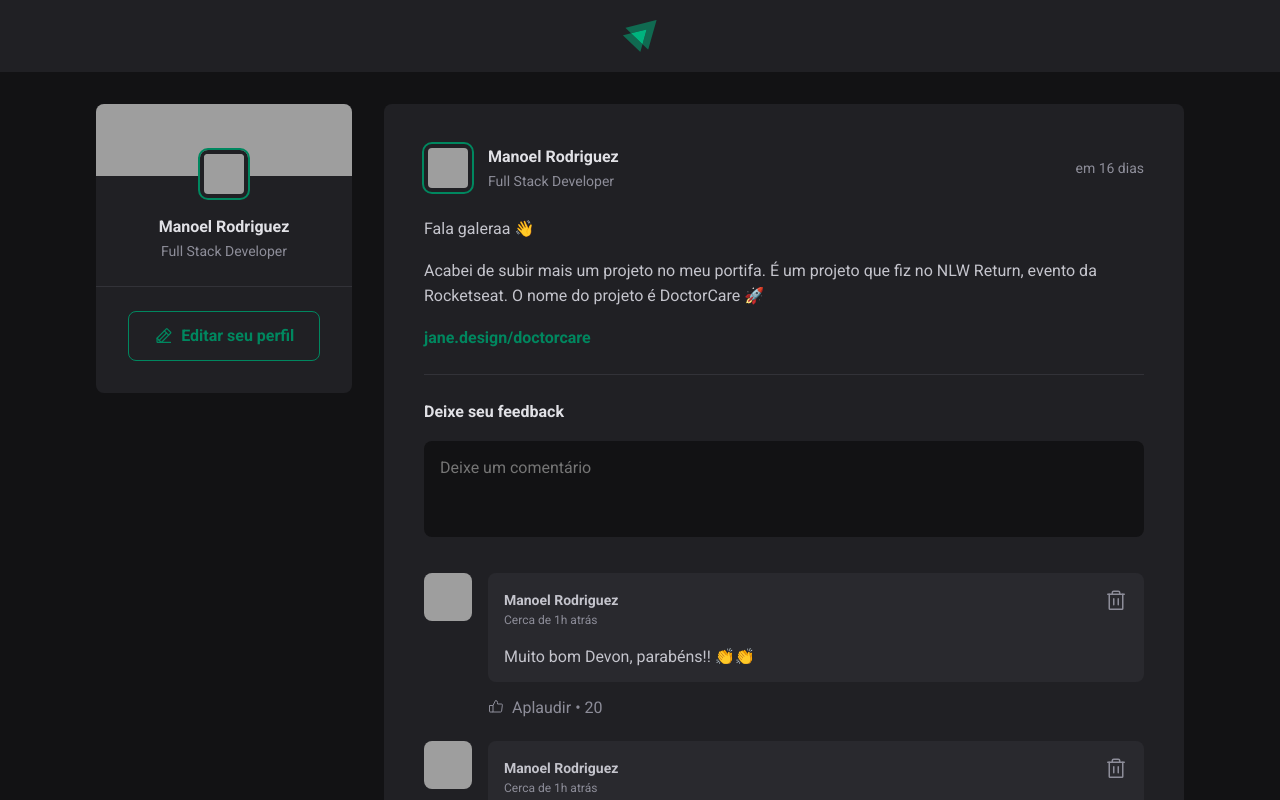
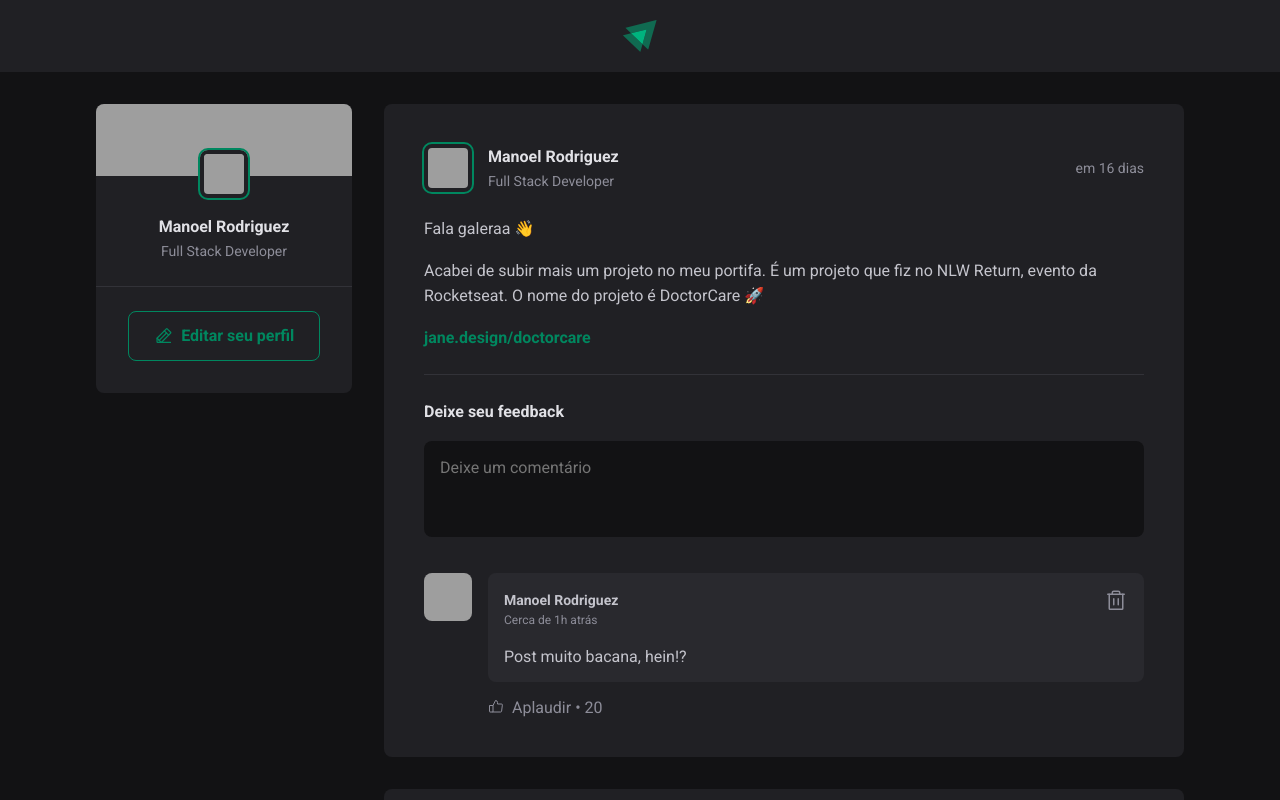
Before and after one commit to ManoelRodriguez/ignite-feed, a React (Vite) app: page / in a window 1280 px wide. Shown: the top 800 px of the page. Built offline with nearby package versions, Linux system fonts and the light colour scheme; grey boxes are pictures that could not be loaded.

Commit message:
Aplicando useState nos coments

```diff
--- a/src/components/Comment.jsx
+++ b/src/components/Comment.jsx
@@ -2,7 +2,7 @@
 import styles from './Comment.module.css'
 import { Avatar } from './Avatar'
 
-export function Comment() {
+export function Comment(props) {
     return (
         <div className={styles.comment}>
             <Avatar hasBorder={false} src="https://github.com/ManoelRodriguez.png" />
@@ -19,7 +19,7 @@
                         </button>
                     </header>
 
-                    <p>Muito bom Devon, parabéns!! 👏👏</p>
+                    <p>{props.content}</p>
                 </div>
                 <footer>
                     <button>
--- a/src/components/Post.jsx
+++ b/src/components/Post.jsx
@@ -4,8 +4,16 @@
 import { Avatar } from './Avatar'
 import { Comment } from './Comment'
 import styles from './Post.module.css'
+import { useState } from 'react'
 
 export function Post({ author, publishedAt, content }) {
+
+    const [comments, setComments] = useState([
+        'Post muito bacana, hein!?'
+    ])
+
+    const [newCommentText, setNewCommentText] = useState('')
+
     const publishedDateFormat = format(publishedAt, "dd 'de' LLLL 'às' HH:mm'h'", {
         locale: ptBr,
     })
@@ -14,6 +22,17 @@
         locale: ptBr,
         addSuffix: true
     })
+
+    function handleCreateNewComment() {
+        event.preventDefault()
+
+        setComments([...comments, newCommentText])
+        setNewCommentText('')
+    }
+
+    function handleNewCommentChange() {
+        setNewCommentText(event.target.value)
+    }
 
     return (
         <article className={styles.post}>
@@ -42,11 +61,14 @@
                 })}
             </div>
 
-            <form className={styles.commentForm}>
+            <form onSubmit={handleCreateNewComment} className={styles.commentForm}>
 
                 <strong>Deixe seu feedback</strong>
                 <textarea
+                    name='comment'
                     placeholder='Deixe um comentário'
+                    value={newCommentText}
+                    onChange={handleNewCommentChange}
                 />
                 <footer>
                     <button type='submit'>Publicar</button>
@@ -54,9 +76,9 @@
             </form>
 
             <div className={styles.commentList}>
-                <Comment />
-                <Comment />
-                <Comment />
+                {comments.map(comment => {
+                    return <Comment content={comment} />
+                })}
             </div>
         </article>
     )
```
